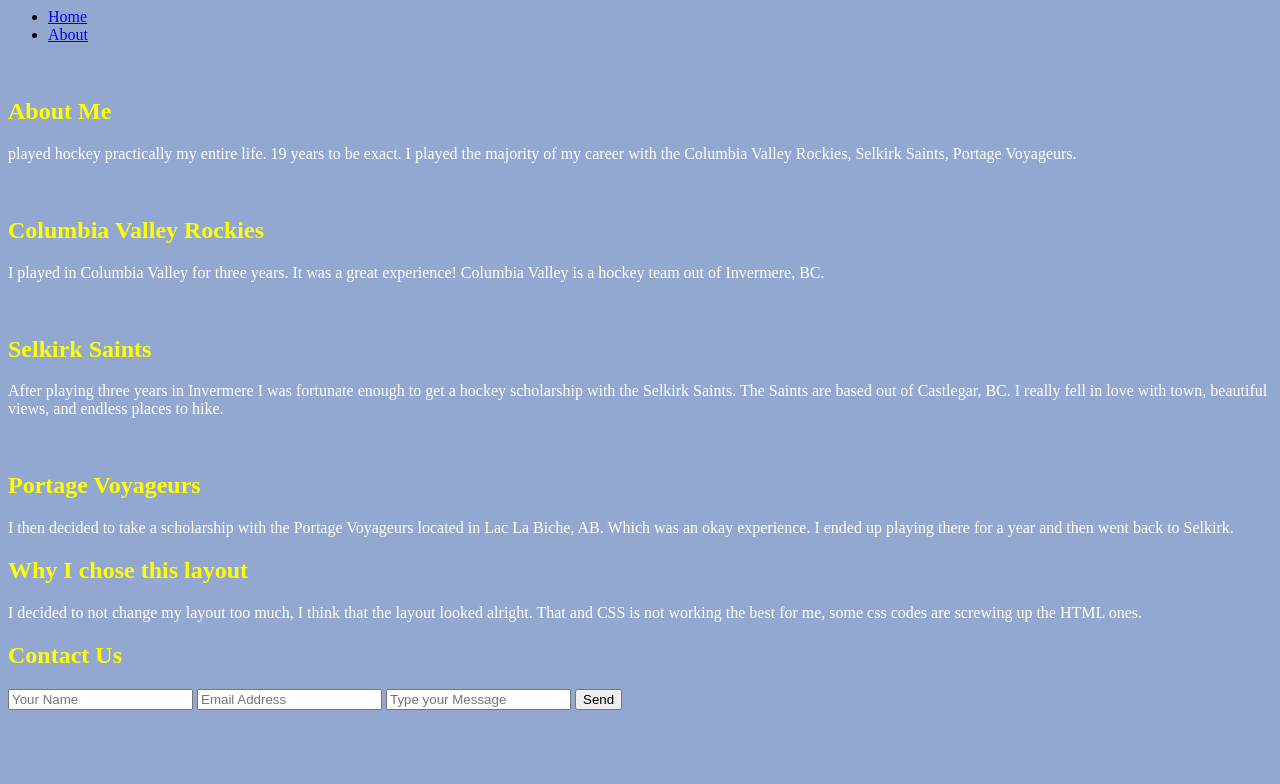
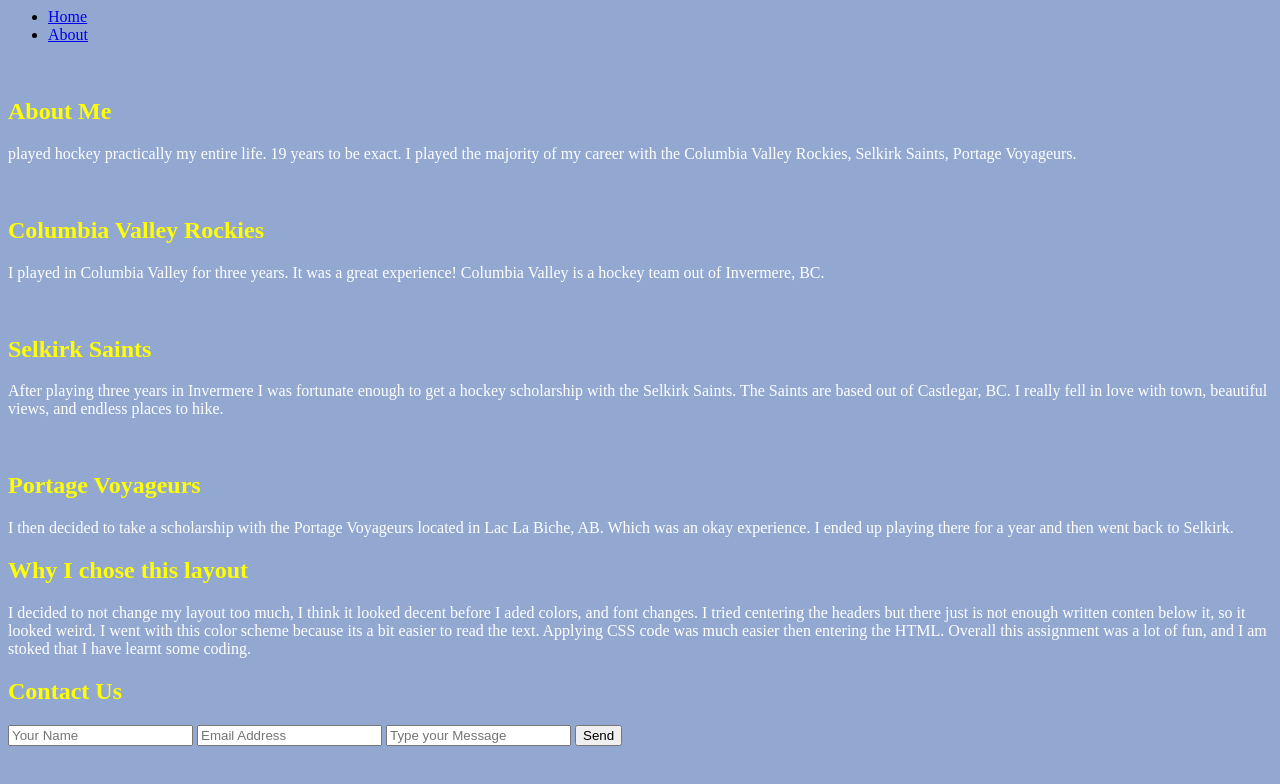
Before and after one commit to Ryanhenderson1/mmp240, a plain HTML site: page aboutme.html in a window 1280 px wide. Drawn offline with Linux system fonts and the light colour scheme.

Commit message:
Update aboutme.html

```diff
--- a/aboutme.html
+++ b/aboutme.html
@@ -40,7 +40,7 @@
     <title>Contact Me</title>
 <div class="form-style-6">
         <h2>Why I chose this layout</h2>
-        <p>I decided to not change my layout too much, I think that the layout looked alright. That and CSS is not working the best for me, some css codes are screwing up the HTML ones.</p>
+        <p>I decided to not change my layout too much, I think it looked decent before I aded colors, and font changes. I tried centering the headers but there just is not enough written conten below it, so it looked weird. I went with this color scheme because its a bit easier to read the text. Applying CSS code was much easier then entering the HTML. Overall this assignment was a lot of fun, and I am stoked that I have learnt some coding.</p>
 <h2>Contact Us</h2>
 <form>
 <input type="text" name="field1" placeholder="Your Name" />
```
